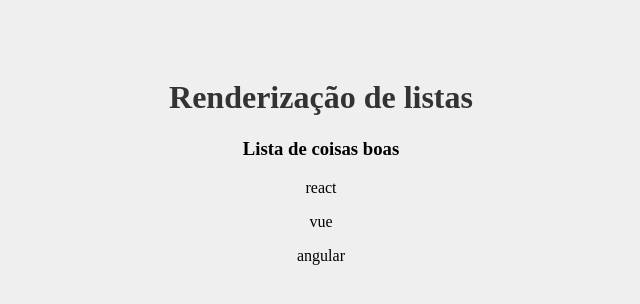
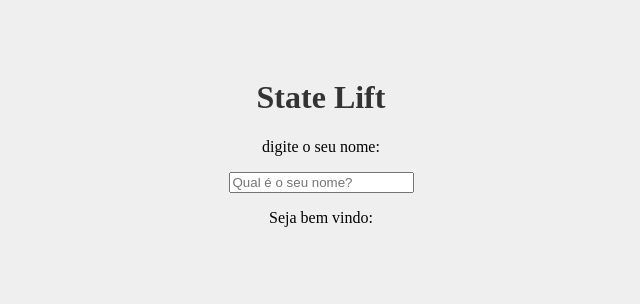
Before and after one commit to EduCassPacheco/Curso-React, a React (Create React App) app: page / in a window 1280 px wide. Shown: the top 304 px of the page, without its empty margins (319-959 px from the left). Built offline with nearby package versions, Linux system fonts and the light colour scheme.

Commit message:
aula sobre State Lift

```diff
--- a/src/App.js
+++ b/src/App.js
@@ -1,12 +1,15 @@
+import { useState } from 'react';
 import './App.css';
-import OutraLista from './components/OutraLista';
+import SeuNome from './components/SeuNome';
+import Saudacao from './components/Saudacao';
 
 function App() {
-  const meusItens=['react','vue','angular']
+  const [nome,setNome]= useState()
   return (
     <div className="App">
-      <h1>Renderização de listas</h1>
-      <OutraLista itens={meusItens}/>
+      <h1>State Lift</h1>
+      <SeuNome setNome={setNome}/>
+      <Saudacao nome={nome}/>
     </div>
   );
 }
--- /dev/null
+++ b/src/components/Saudacao.js
@@ -0,0 +1,5 @@
+function Saudacao({nome}){
+    return <><p>Seja bem vindo: {nome}</p></>
+}
+
+export default Saudacao
--- /dev/null
+++ b/src/components/SeuNome.js
@@ -0,0 +1,11 @@
+function SeuNome({setNome}) {
+    return (
+        <div>
+            <p>digite o seu nome:</p>
+            <input type="text" placeholder="Qual é o seu nome?"
+            onChange={(e) => setNome(e.target.value)} />
+        </div>
+    )
+}
+
+export default SeuNome
```
